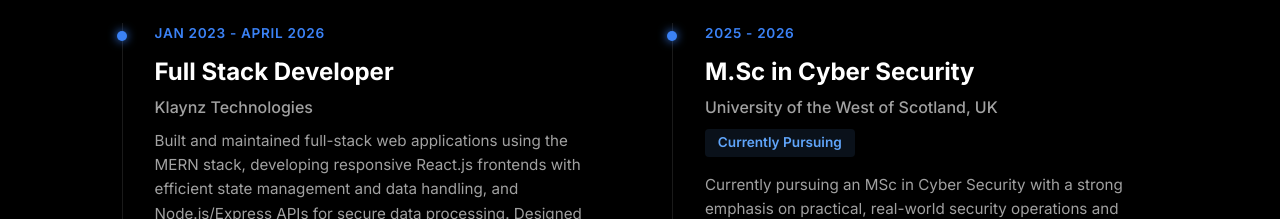
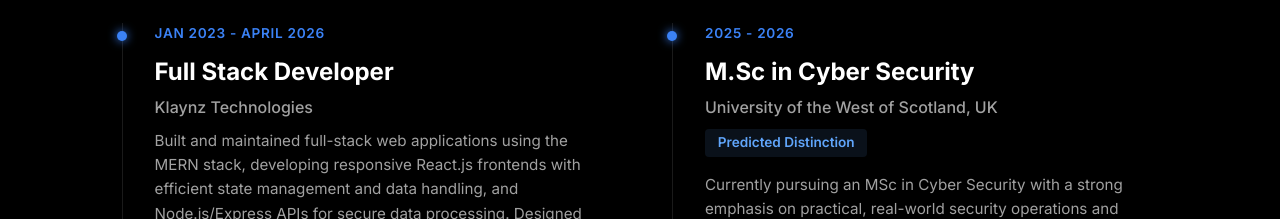
Before and after one commit to supun2001/supun2001.github.io, a React (Vite) app: page / in a window 1280 px wide. Shown: the part 1500-1719 px from the top of the page. Built offline with nearby package versions, Linux system fonts and the light colour scheme.

Commit message:
update the score

```diff
--- a/src/components/Experience.jsx
+++ b/src/components/Experience.jsx
@@ -21,7 +21,7 @@ const Experience = () => {
             institution: "University of the West of Scotland, UK",
             degree: "M.Sc in Cyber Security",
             period: "2025 - 2026",
-            grade: "Currently Pursuing",
+            grade: "Predicted Distinction",
             description: "Currently pursuing an MSc in Cyber Security with a strong emphasis on practical, real-world security operations and threat mitigation. Gaining hands-on experience in network and system security, malware analysis, and incident response through lab-based simulations of real cyber attacks and defensive scenarios. Actively using industry-standard tools such as Wireshark, Nmap, Metasploit, Burp Suite, Kali Linux, Splunk, and SIEM platforms to perform vulnerability assessment, penetration testing, traffic analysis, and threat detection. Applying cryptography, access control, and secure configuration principles to protect modern IT infrastructures, including cloud and enterprise environments, while working within ethical, legal, and compliance frameworks aligned with industry standards."
         },
         {
```
